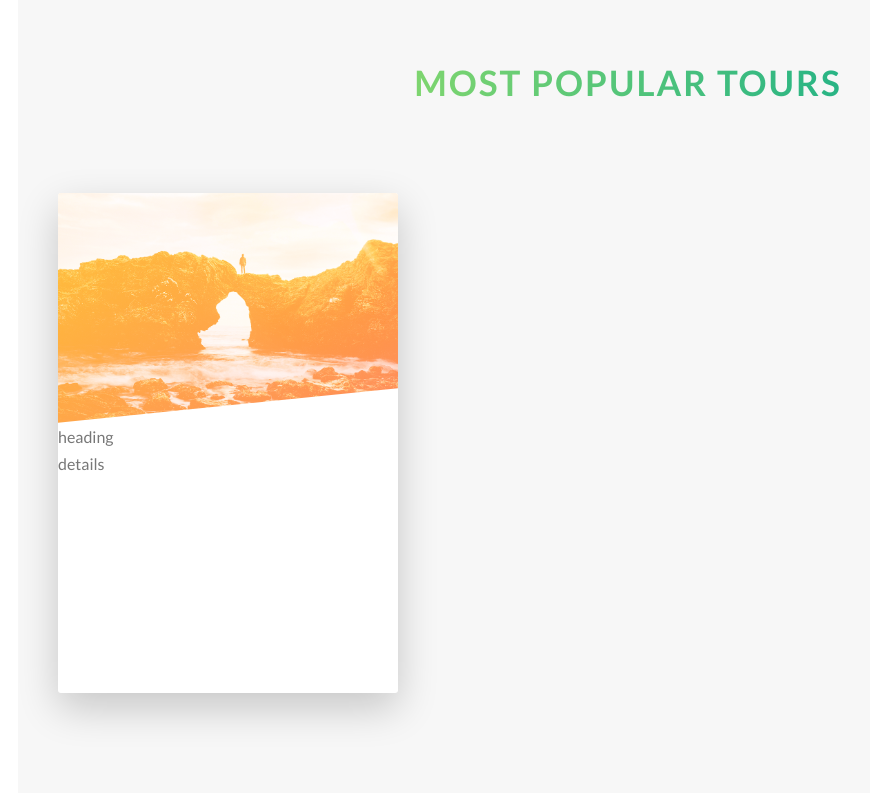
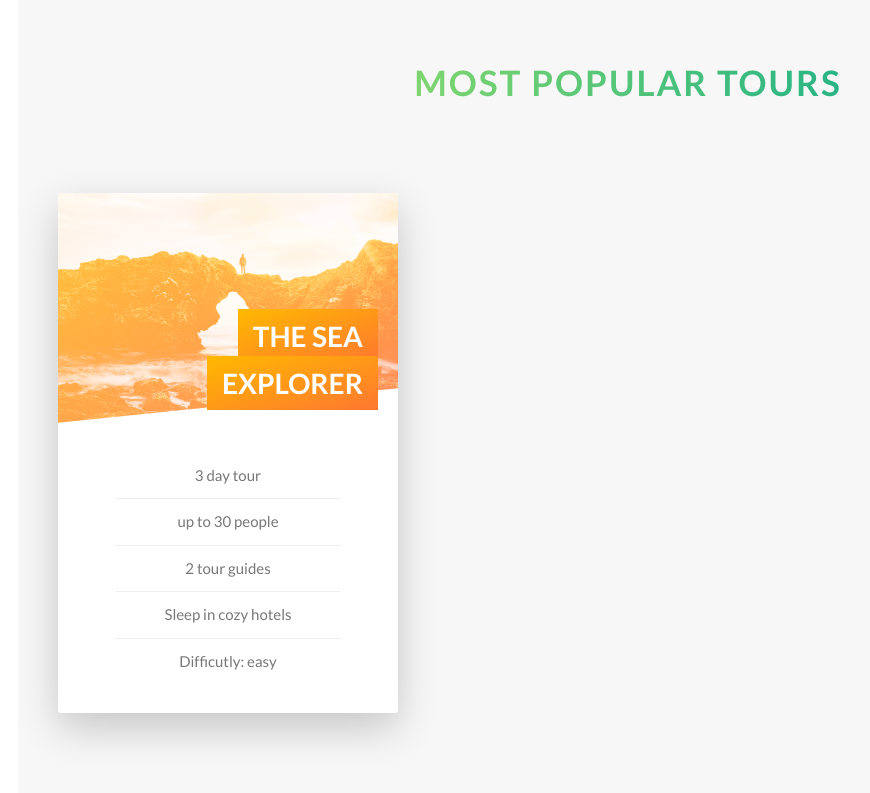
Before and after one commit to jkubisiowski/natours, a website: page index.html in a window 1280 px wide. Shown: the part 2314-3107 px from the top of the page, without its empty margins (12-882 px from the left). Drawn offline with nearby package versions, Linux system fonts and the light colour scheme; files that its build step writes are made by us from their sources.

Commit message:
Style card front

```diff
--- a/index.html
+++ b/index.html
@@ -120,10 +120,22 @@
             <div class="card">
               <div class="card__side card__side--front">
                 <div class="card__picture card__picture--1">&nbsp;</div>
-                <div class="card__heading">heading</div>
-                <div class="card__details">details</div>
+                <div class="card__heading">
+                  <h4>
+                    <span class="card__heading-span card__heading-span--1">The Sea Explorer</span>
+                  </h4>
+                </div>
+                <div class="card__details">
+                  <ul>
+                    <li>3 day tour</li>
+                    <li>up to 30 people</li>
+                    <li>2 tour guides</li>
+                    <li>Sleep in cozy hotels</li>
+                    <li>Difficutly: easy</li>
+                  </ul>
+                </div>
               </div>
-              <div class="card__side card__side--back card__side--back-1">
+              <div class="card__side card__side--back card__side--back--1">
                 back
               </div>
             </div>
--- a/sass/abstracts/_variables.scss
+++ b/sass/abstracts/_variables.scss
@@ -11,6 +11,7 @@ $color-tartiary-dark: #5643fa;
 
 $color-grey-dark: #777;
 $color-grey-light-1: #f7f7f7;
+$color-grey-light-2: #eee;
 $color-white: #fff;
 $color-black: #000;
 
--- a/sass/components/_card.scss
+++ b/sass/components/_card.scss
@@ -2,10 +2,10 @@
   perspective: 150rem;
   -moz-perspective: 150rem;
   position: relative;
-  height: 50rem;
+  height: 52rem;
 
   &__side {
-    height: 50rem;
+    height: 52rem;
     transition: all 0.8s ease;
     position: absolute;
     width: 100%;
@@ -21,7 +21,7 @@
     &--back {
       transform: rotateY(-180deg);
 
-      &-1 {
+      &--1 {
         background-image: linear-gradient(to right bottom, $color-secondary-light, $color-secondary-dark);
       }
     }
@@ -55,4 +55,43 @@
       background-image: url(../img/nat-5.jpg);
     }
   }
+
+  &__heading {
+    font-size: 2.8rem;
+    font-weight: 300;
+    text-transform: uppercase;
+    color: $color-white;
+    position: absolute;
+    top: 12rem;
+    right: 2rem;
+    text-align: right;
+    width: 75%;
+  }
+
+  &__heading-span {
+    padding: 1rem 1.5rem;
+    -webkit-box-decoration-break: clone;
+    box-decoration-break: clone;
+    &--1 {
+      background-image: linear-gradient(to right bottom, $color-secondary-light, $color-secondary-dark);
+    }
+  }
+
+  &__details {
+    padding: 3rem;
+    ul {
+      list-style: none;
+      width: 80%;
+      margin: 0 auto;
+
+      li {
+        text-align: center;
+        font-size: 1.5rem;
+        padding: 1rem;
+        &:not(:last-child) {
+          border-bottom: 1px solid $color-grey-light-2;
+        }
+      }
+    }
+  }
 }
```
